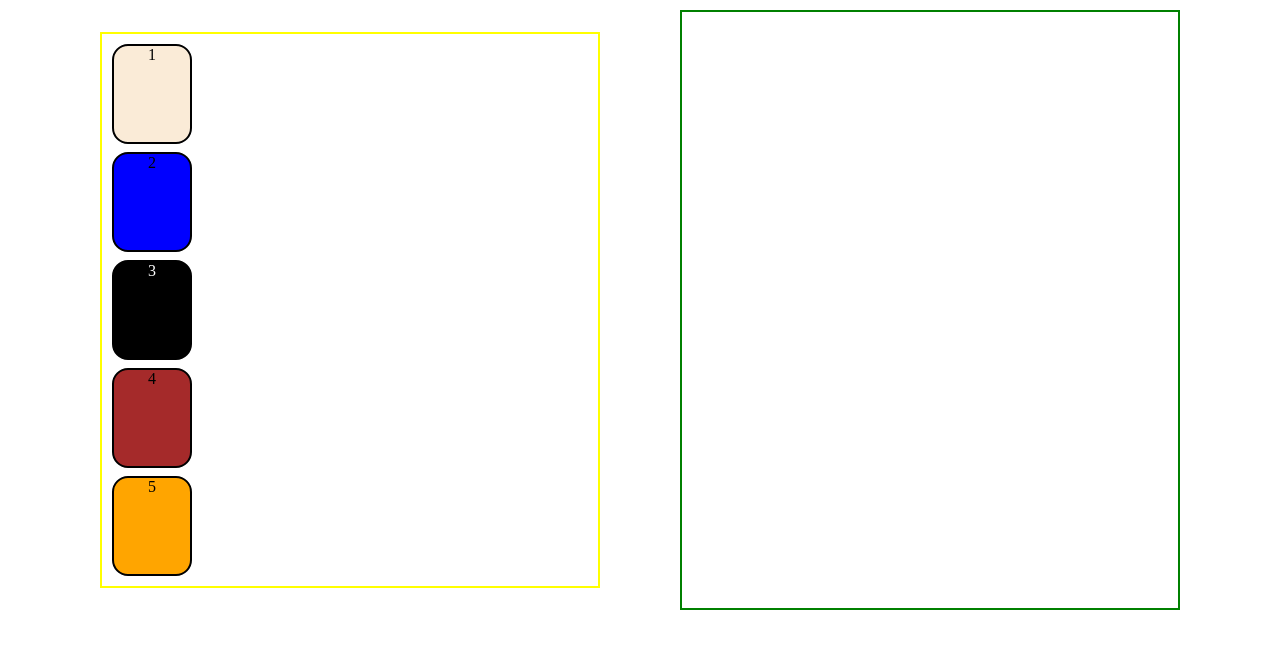
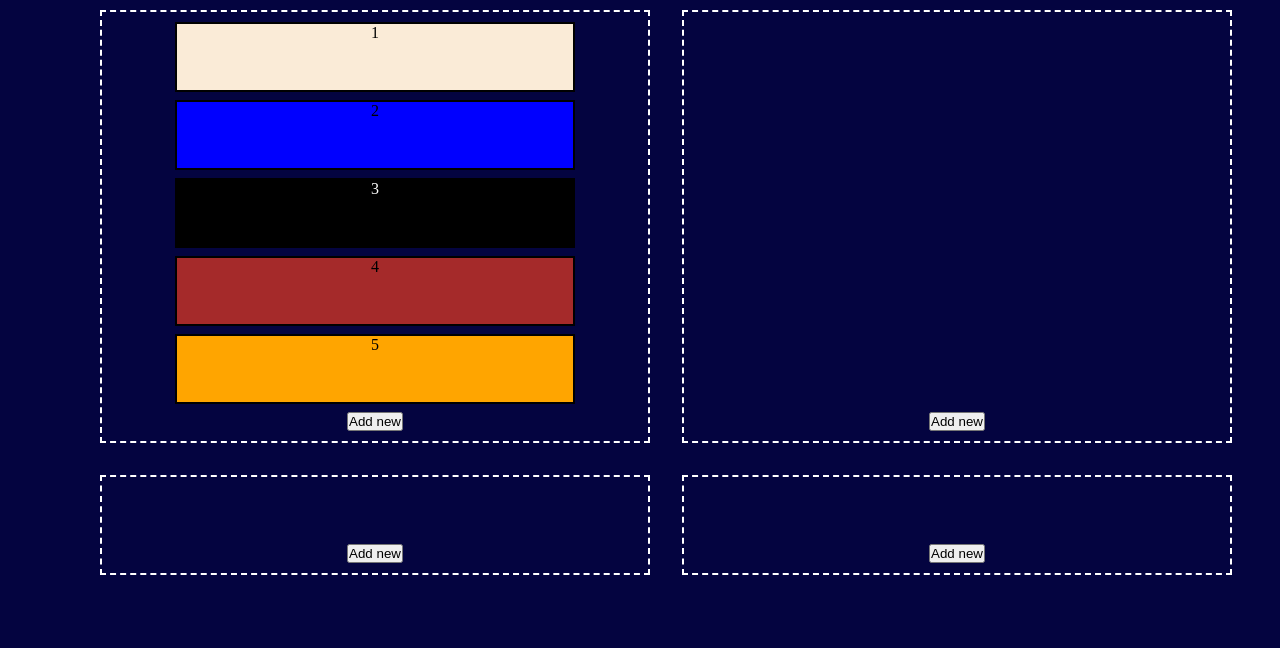
Before and after one commit to TushShar23/COHORT_ASSIGNNMENTS, a plain HTML site: page week-3/Taskify/index.html in a window 1280 px wide. Drawn offline with Linux system fonts and the light colour scheme.

Commit message:
add styling and structuring categories

```diff
--- a/week-3/Taskify/index.html
+++ b/week-3/Taskify/index.html
@@ -4,83 +4,42 @@
     <meta charset="UTF-8">
     <meta name="viewport" content="width=device-width, initial-scale=1.0">
     <title>DragAndDrop</title>
-    <style>
-        *{
-            padding: 0;
-            margin: 0;
-            box-sizing: border-box;
-        }
-        body{
-            display: flex;
-            flex-direction: row;
-            gap: 3rem;
-            justify-content: space-between;
-            margin: 10px 100px;
-            align-items: center;
-        }
-        .dragbox{
-            border: 2px solid yellow;
-            height: auto;
-            width: 500px;
-            display: flex;
-            flex-direction: column;
-            gap: 0.5rem;
-            padding: 10px 10px;
-        }
-        .box{
-            height: 100px;
-            width: 80px;
-            border-radius: 1rem;
-            border: 2px solid black;
-            text-align: center;
-        }
-        .dropbox{
-            border: 2px solid green;
-            display: flex;
-            flex-direction: column;
-            padding: 10px 10px;
-            gap: 0.5rem;
-            height: 600px;
-            width: 500px;
-        }
-
-        #b1{
-            background-color: antiquewhite;
-        }
-        #b2{
-            background-color: blue;
-        }
-        #b3{
-            background-color: black;
-            color: white;
-        }
-        #b4{
-            background-color: brown;
-        }
-        #b5{
-            background-color: orange;
-        }
-
-    </style>
+    <link rel="stylesheet" href="style.css">
 </head>
 <body>
-    <div class="dragbox" draggable="true">
+    <!-- todo -->
+    <div class="category" id="mydragbox" draggable="true">
         <div class="box" id="b1" draggable="true">1</div>
         <div class="box" id="b2" draggable="true">2</div>
         <div class="box" id="b3" draggable="true">3</div>
         <div class="box" id="b4" draggable="true">4</div>
         <div class="box" id="b5" draggable="true">5</div>
+        <button class="btn">Add new</button>
     </div>
 
-    <div class="dropbox" id="mydropbox" draggable="true">
+    <!-- in progress -->
+    <div class="category" id="mydropbox" draggable="true">
+        <button class="btn">Add new</button>
+    </div>
 
+    <!-- under review -->
+    <div class="category" id="myURbox" draggable="true">
+        <button class="btn">Add new</button>
+    </div>
+
+    <!-- finished -->
+    <div class="category" id="myfinishedBox" draggable="true">
+        <button class="btn">Add new</button>
     </div>
 </body>
 <script>
     let selected = null;
     const listItems = document.getElementsByClassName('box')
+    // this returns the array of items we have in the drop box
     const Target = document.getElementById('mydropbox')
-    const dragbox = document.querySelector(".dragbox")
+    const URbox = document.getElementById('myURbox')
+    const finishBox = document.getElementById('myfinishedBox')
+    const dragbox = document.querySelector("#mydragbox")
 
     for(list of listItems){
         list.addEventListener("dragstart",(e)=>{
@@ -110,23 +69,8 @@
         })
     }
 
-    // source.addEventListener('dragstart',(e)=>{
-    //     e.preventDefault()
-    //     selected = event.target
-    // })
-
-    // Target.addEventListener('dragover',(e)=>{
-    //     e.preventDefault()
-    //     // e.dataTransfer.dropEffect = "move"
-    // })
-
-    // Target.addEventListener("drop",(e)=>{
-    //     e.preventDefault()
-    //     if(event.target.className === "dropbox"){
-    //         dragged.parentNode.removeChild(dragged)
-    //         event.parentNode.appendChild(dragged)
-    //     }
-    // })
+    // every category box should have btn=addnew and draganddrop functionality
+    // USE IDS WHEN USING DRAG AND DROP INSTEAD OF CLASSES.
 
 </script>
 </html>
--- /dev/null
+++ b/week-3/Taskify/style.css
@@ -0,0 +1,66 @@
+*{
+    padding: 0;
+    margin: 0;
+    box-sizing: border-box;
+}
+body{
+    display: grid;
+    grid-template-columns: repeat(2,1fr);
+    justify-content: space-between;
+    margin: 10px 100px;
+    align-content: center;
+    gap:2rem;
+    background-color: rgb(4, 4, 64);
+}
+.category{
+    display: flex;
+    flex-direction: column;
+    justify-content: flex-end;
+    align-items: center;
+    border: 2px dashed white;
+    min-height: 100px;
+    height: auto;
+    width: 550px;
+    gap: 0.5rem;
+    padding: 10px 20px;
+}
+.box{
+    height: 70px;
+    width: 400px;
+    border: 2px solid black;
+    text-align: center;
+}
+/* .dropbox{
+    border: 2px solid green;
+    display: flex;
+    flex-direction: column;
+    padding: 10px 10px;
+    gap: 0.5rem;
+    height: 600px;
+    width: 500px;
+} */
+
+#b1{
+    background-color: antiquewhite;
+}
+#b2{
+    background-color: blue;
+}
+#b3{
+    background-color: black;
+    color: white;
+}
+#b4{
+    background-color: brown;
+}
+#b5{
+    background-color: orange;
+}
+.tasks{
+    width:100%;
+    height: auto;
+    order: -1;
+}
+.btn{
+    order: 1;
+}
```
